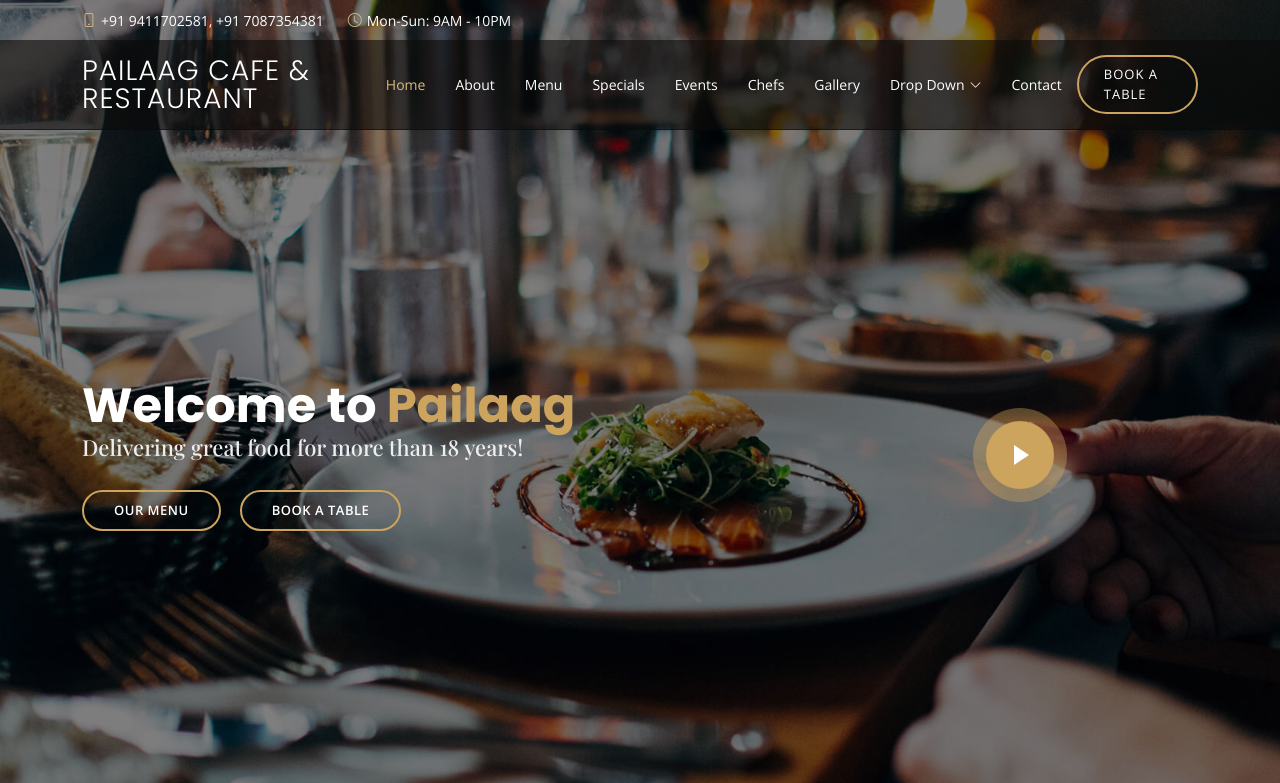
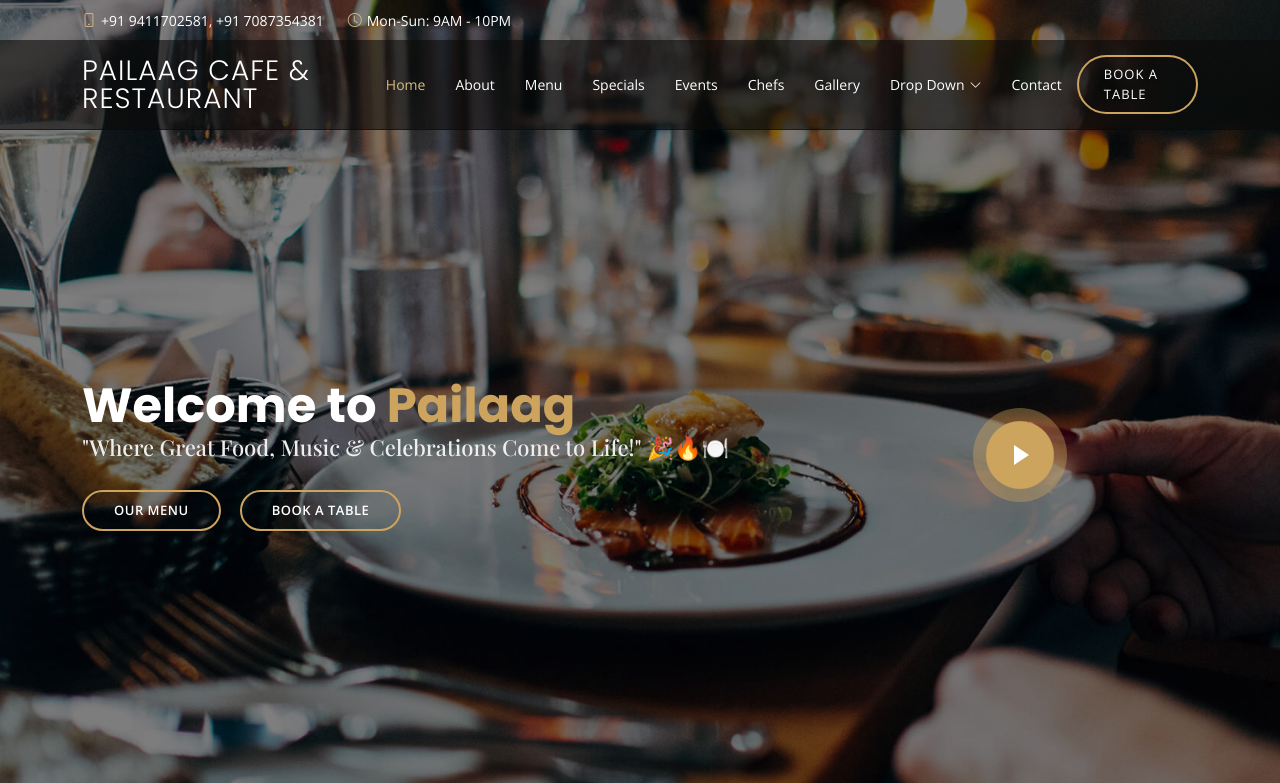
Before and after one commit to sanjaysingh1990/pailaagcafe, a plain HTML site: page index.html in a window 1280 px wide. Shown: the top 783 px of the page. Drawn offline with nearby package versions, Linux system fonts and the light colour scheme; a web font is replaced by a local one.

Commit message:
welcome and tag line added

```diff
--- a/index.html
+++ b/index.html
@@ -107,7 +107,7 @@
             <div class="row">
                 <div class="col-lg-8">
                     <h1>Welcome to <span>Pailaag</span></h1>
-                    <h2>Delivering great food for more than 18 years!</h2>
+                    <h2>"Where Great Food, Music & Celebrations Come to Life!" 🎉🔥🍽️</h2>
 
                     <div class="btns">
                         <a href="#menu" class="btn-menu animated fadeInUp scrollto">Our Menu</a>
```
